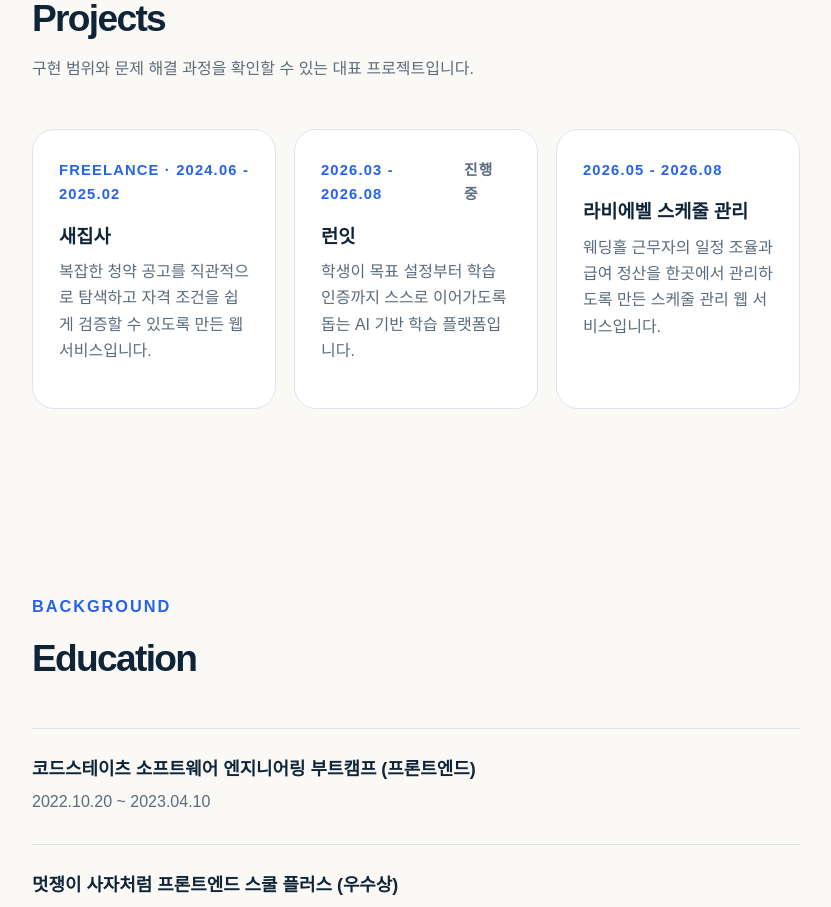
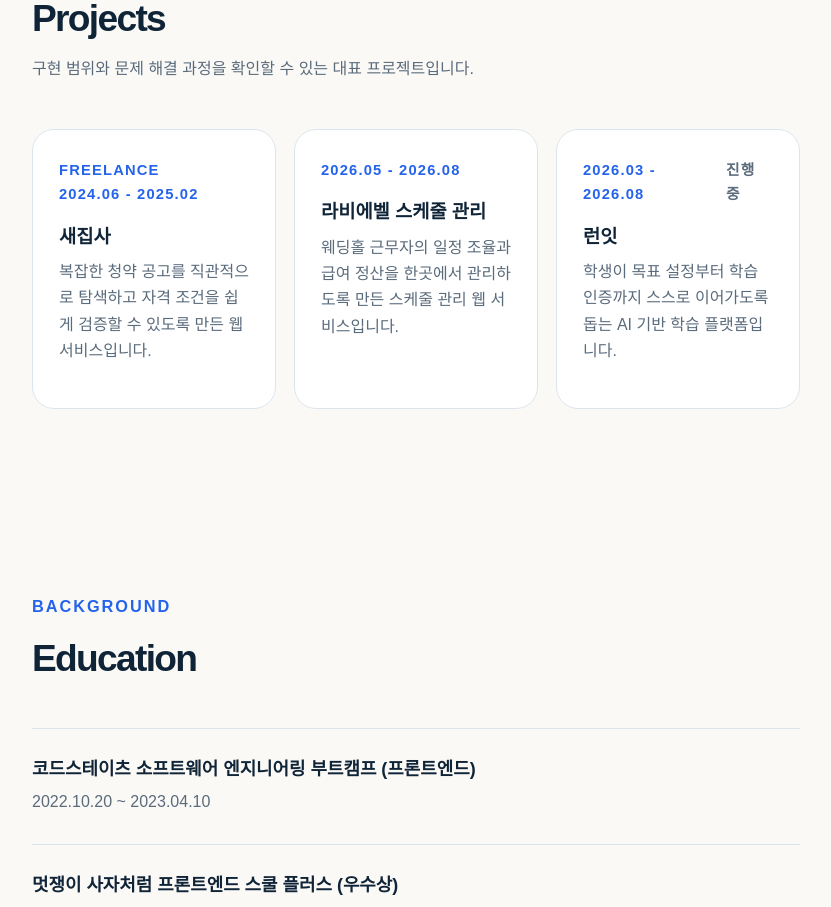
Before and after one commit to dv-yeop920/my-portfolio, a Next.js app: page / in a window 1280 px wide. Shown: the part 2540-3447 px from the top of the page, without its empty margins (70-901 px from the left). Built offline with nearby package versions, Linux system fonts and the light colour scheme.

Commit message:
feat: reorder portfolio project cards

```diff
--- a/app/globals.css
+++ b/app/globals.css
@@ -430,6 +430,10 @@ h3 {
 
 .project-meta span + span {
   color: var(--ink-soft);
+}
+
+.project-eyebrow {
+  white-space: pre-line;
 }
 
 .project-card p {
--- a/components/project-card.tsx
+++ b/components/project-card.tsx
@@ -18,7 +18,7 @@ export function ProjectCard({
     >
       <div className="project-card-body">
         <div className="project-meta">
-          <span>{project.eyebrow}</span>
+          <span className="project-eyebrow">{project.eyebrow}</span>
           {project.slug === "ai-study-planner" ? <span>진행 중</span> : null}
         </div>
         <h3>{project.title}</h3>
--- a/components/projects-section.tsx
+++ b/components/projects-section.tsx
@@ -2,7 +2,19 @@ import { portfolio } from "@/data/portfolio";
 import { ProjectCard } from "./project-card";
 import { SectionHeading } from "./section-heading";
 
+const cardOrder: Record<string, number> = {
+  "web-product-platform": 1,
+  "laviebel-schedule-manager": 2,
+  "ai-study-planner": 3,
+};
+
 export function ProjectsSection() {
+  const projects = [...portfolio.projects].sort(
+    (first, second) =>
+      (cardOrder[first.slug] ?? Number.MAX_SAFE_INTEGER) -
+      (cardOrder[second.slug] ?? Number.MAX_SAFE_INTEGER),
+  );
+
   return (
     <section id="projects" className="section projects container">
       <SectionHeading
@@ -11,7 +23,7 @@ export function ProjectsSection() {
         description="구현 범위와 문제 해결 과정을 확인할 수 있는 대표 프로젝트입니다."
       />
       <div className="project-grid">
-        {portfolio.projects.map((project, index) => (
+        {projects.map((project, index) => (
           <ProjectCard
             key={project.slug}
             project={project}
--- a/data/portfolio.ts
+++ b/data/portfolio.ts
@@ -105,7 +105,7 @@ export const portfolio = {
     {
       slug: "web-product-platform",
       title: "새집사",
-      eyebrow: "Freelance · 2024.06 - 2025.02",
+      eyebrow: "Freelance\n2024.06 - 2025.02",
       summary:
         "복잡한 청약 공고를 직관적으로 탐색하고 자격 조건을 쉽게 검증할 수 있도록 만든 웹 서비스입니다.",
       purpose:
```
Also changed, not shown: 2 other files (tests, documents, lock files or other folders).
